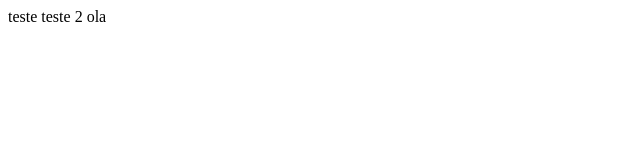
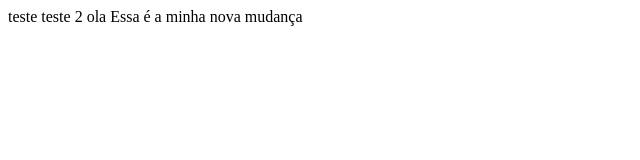
Before and after one commit to hriether/sample-project, a plain HTML site: page index.html in a window 1280 px wide. Shown: the whole page, without its empty margins (0-640 px from the left). Drawn offline with Linux system fonts and the light colour scheme.

Commit message:
Adicionei uma tag head

```diff
--- a/index.html
+++ b/index.html
@@ -3,3 +3,6 @@ teste 2
 <html>
     ola
 </html>
+<head>
+    Essa é a minha nova mudança
+</head>
```
